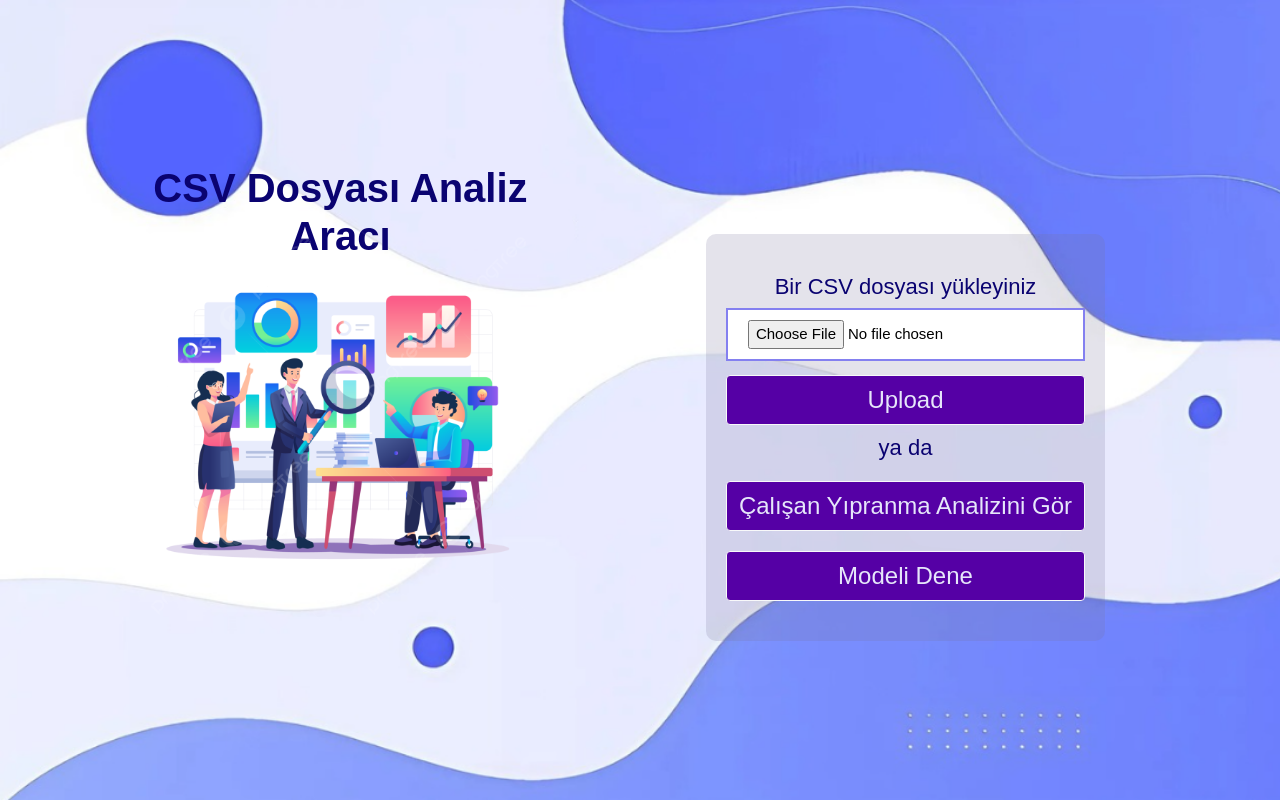
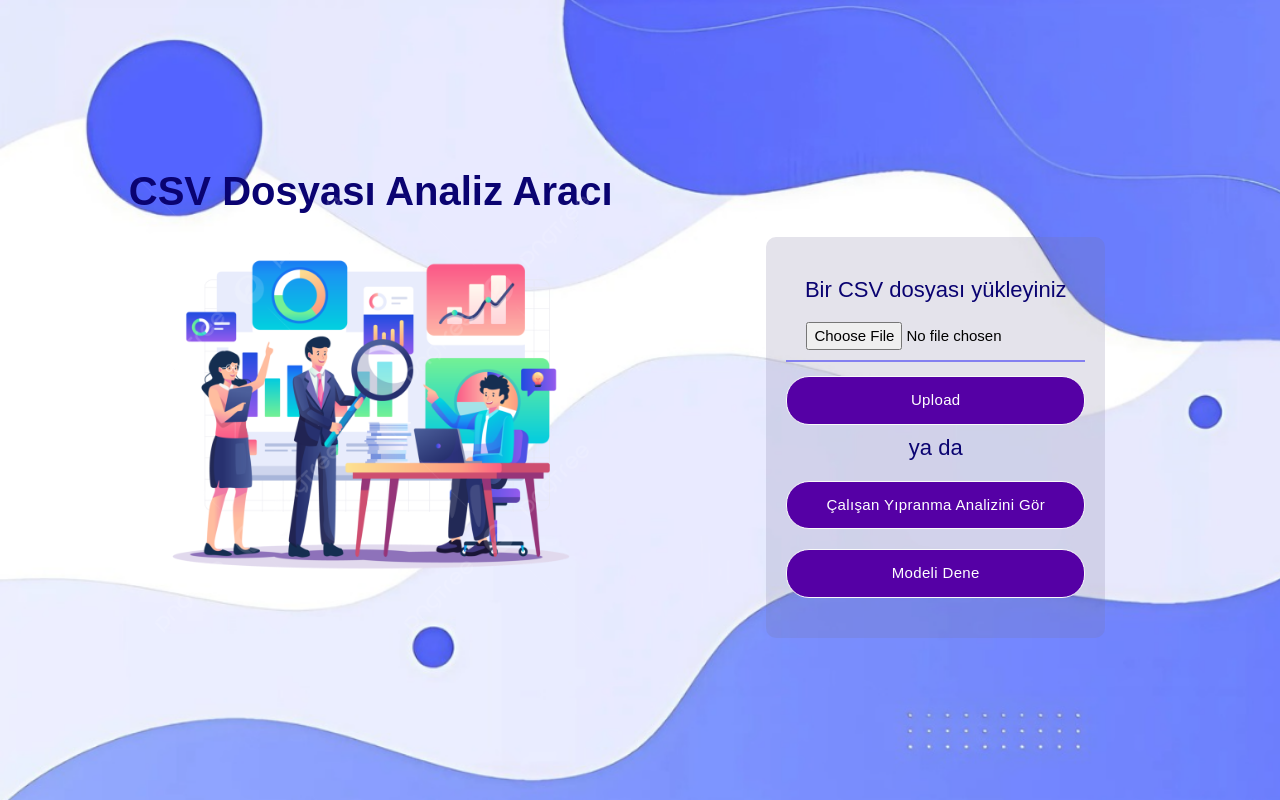
Before and after one commit to duygubdy/MikrogrupBootcamp, a Flask app: page /csv in a window 1280 px wide. Run offline with Flask 3, Linux system fonts and the light colour scheme; some libraries are stand-ins or nearby versions; some web fonts are replaced.

Commit message:
button style fix

```diff
--- a/Flask/DataAnalysis/templates/csv.html
+++ b/Flask/DataAnalysis/templates/csv.html
@@ -71,6 +71,9 @@
             padding: 10px 20px;
             cursor: pointer;
             width: 100%;
+            border: none;
+            background-color: transparent;
+            border-bottom: 2px solid #8480f0;
         }
 
         input[type="submit"] {
@@ -81,6 +84,13 @@
             width: 80%;
             margin-bottom: 10px;
             color: lavender;
+            font-size: 15px;
+            font-weight: 400;
+            color: #fff;
+            text-transform: capitalize;
+            padding: 12px 25px;
+            border-radius: 23px;
+            letter-spacing: 0.35px;
         }
 
         h1 {
```
